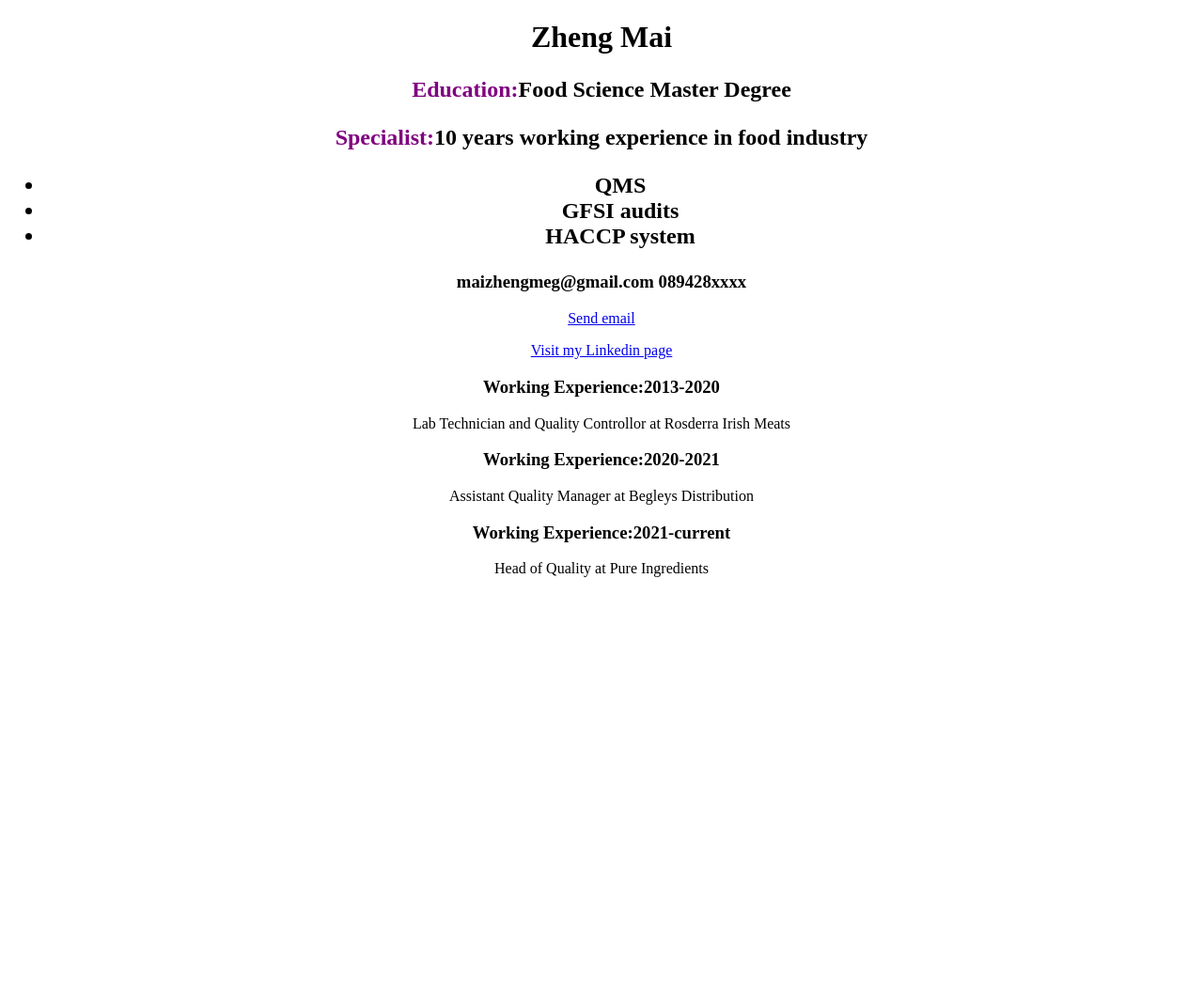
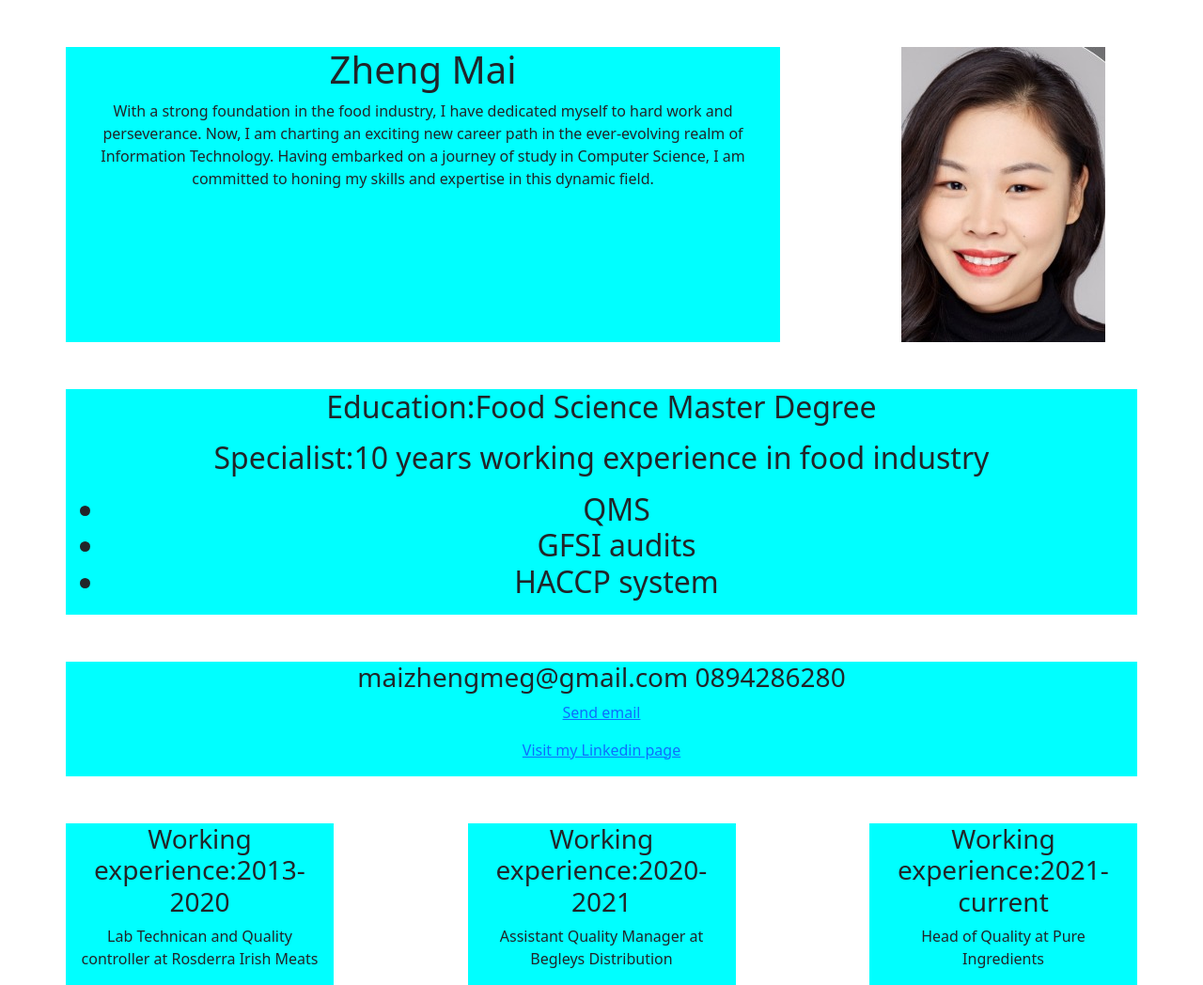
Before and after one commit to zhengmai/zhengmai.github.io, a plain HTML site: page index.html in a window 1280 px wide. Shown: the whole page at 94% size. Before the commit the page ends 800 px from the top, so only its background shows below. Drawn offline with nearby package versions, Linux system fonts and the light colour scheme.

Commit message:
Add files via upload

```diff
--- a/index.html
+++ b/index.html
@@ -1,18 +1,27 @@
 <!DOCTYPE html>
 <html>
     <head>
-        <title>Week 3 Lab</title>
+        <title>Bootstrap</title>
+        <link href="https://cdn.jsdelivr.net/npm/bootstrap@5.3.2/dist/css/bootstrap.min.css" rel="stylesheet" integrity="sha384-T3c6CoIi6uLrA9TneNEoa7RxnatzjcDSCmG1MXxSR1GAsXEV/Dwwykc2MPK8M2HN" crossorigin="anonymous">
+        <script src="https://cdn.jsdelivr.net/npm/bootstrap@5.3.2/dist/js/bootstrap.bundle.min.js" integrity="sha384-C6RzsynM9kWDrMNeT87bh95OGNyZPhcTNXj1NW7RuBCsyN/o0jlpcV8Qyq46cDfL" crossorigin="anonymous"></script>
         <link rel="stylesheet" href="style.css"/>
     </head>
     <body>
-    <div class="container1">
-        <div class="Box1">
+        <div class="container">
+            <div class="row">
+                <div class="col-lg-8 show">
                     <h1>Zheng Mai</h1>
+                    <p>With a strong foundation in the food industry, I have dedicated myself to hard work and perseverance. Now, I am charting an exciting new career path in the ever-evolving realm of Information Technology. Having embarked on a journey of study in Computer Science, I am committed to honing my skills and expertise in this dynamic field.</p>
                 </div>
-        <div class="Box2">
+                <div class="col-lg-3">
+                    <img src="profile pic.jpeg">
+                </div>
+            </div>
 
-            <h2><p><span style="color:purple">Education:</span>Food Science Master Degree</p>
-            <p><span style="color:purple">Specialist:</span>10 years working experience in food industry</p>
+            <div class="row">
+                <div class="col-lg-12 show">
+                    <h2><p><span >Education:</span>Food Science Master Degree</p>
+                        <p><span >Specialist:</span>10 years working experience in food industry</p>
                         <ul>
                         <li>QMS</li>
                         <li>GFSI audits</li>
@@ -20,27 +29,32 @@
                         </ul>
                         </h2>
                 </div>
+            </div>
 
-        <div class="Box3">
-        <h3>maizhengmeg@gmail.com 089428xxxx</h3>
+            <div class="row">
+                <div class="col-lg-12 show">
+                    <h3>maizhengmeg@gmail.com 0894286280</h3>
                     <p><a href="mailto:maizhengmeg@gmail.com">Send email</a></p>
                     <p><a href="http://www.linkedin.com/in/zheng-mai/">Visit my Linkedin page</a></p>
                 </div>
             </div>
 
+            <div class="row">
+                <div class ="col-lg-3 show">
+                    <h3>Working experience:2013-2020</h3>
+                    <p>Lab Technican and Quality controller at Rosderra Irish Meats</p>
+                </div>
 
-    <div class="container2">
-            <div class="container2box">
-                <h3 class="WE">Working Experience:2013-2020</h3>
-                <p>Lab Technician and Quality Controllor at Rosderra Irish Meats</p>
-            </div>
-            <div class="container2box">
-                <h3 class="WE">Working Experience:2020-2021</h3>
+                <div class ="col-lg-3 show">
+                    <h3>Working experience:2020-2021</h3>
                     <p>Assistant Quality Manager at Begleys Distribution</p>
                 </div>
-            <div class="container2box">
-                <h3 class="WE">Working Experience:2021-current</h3>
+
+                <div class ="col-lg-3 show">
+                    <h3>Working experience:2021-current</h3>
                     <p>Head of Quality at Pure Ingredients</p>
+                </div>
+
             </div>
 
         </div>
```
Lines whose indentation alone changed are shown as unchanged.
